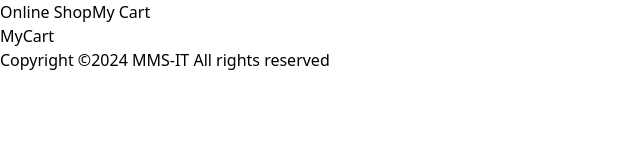
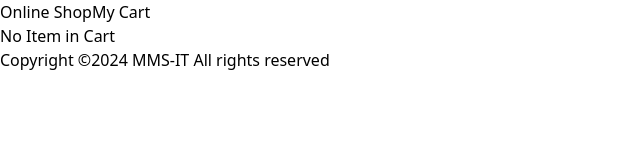
Before and after one commit to Yehtetaung158/react-project, a React (Vite) app in the folder react-shopping-web/: page /my-cart in a window 1280 px wide. Shown: the top 160 px of the page, without its empty margins (0-640 px from the left). Built offline with nearby package versions, Linux system fonts and the light colour scheme.

Commit message:
add to cart function with zustand added

```diff
--- a/react-shopping-web/package.json
+++ b/react-shopping-web/package.json
@@ -12,7 +12,8 @@
   "dependencies": {
     "react": "^18.3.1",
     "react-dom": "^18.3.1",
-    "react-router-dom": "^6.25.1"
+    "react-router-dom": "^6.25.1",
+    "zustand": "^4.5.4"
   },
   "devDependencies": {
     "@types/react": "^18.3.3",
--- /dev/null
+++ b/react-shopping-web/src/Zustand/useState.js
@@ -0,0 +1,11 @@
+import { create } from "zustand";
+
+const useCart = create((set) => ({
+    cart: [],
+    addToCart: (item) => {
+        set((state) => ({
+            cart: [...state.cart, item],
+        }));
+    },
+}));
+export default useCart
--- a/react-shopping-web/src/components/ProductCard.jsx
+++ b/react-shopping-web/src/components/ProductCard.jsx
@@ -1,6 +1,7 @@
 import React from "react";
 import Rating from "./Rating";
 import { Link } from 'react-router-dom';
+import useCart from "../Zustand/useState";
 const ProductCard = ({
   product: {
     title,
@@ -10,19 +11,22 @@ const ProductCard = ({
     rating: { rate },
   },
 }) => {
+  const {cart, addToCart} = useCart();
+  const handlerOnClick = ()=>{
+    addToCart({title, id, price, image, rate});}
   return (
     <>
-        <Link to={`/product-detail/${id}`} className="w-full flex flex-col border-2 border-black items-start p-3" key={id}>
+        <div className="w-full flex flex-col border-2 border-black items-start p-3" key={id}>
         <img src={image} alt="" className="h-40" />
-        <h1 className="text-gray-800 font-bold line-clamp-2">{title}</h1>
+        <Link to={`/product-detail/${id}`}><h1 className="text-gray-800 font-bold line-clamp-2">{title}</h1></Link>
         <Rating rate={rate} />
         <div className="flex justify-between items-center w-full ">
           <p className="text-gray-700">Price: ({price})</p>
-          <button className="border-2 border-black px-4 py-2 font-semibold hover:bg-black hover:text-white transition-all duration-300">
+          <button className="border-2 border-black px-4 py-2 font-semibold hover:bg-black hover:text-white transition-all duration-300" onClick={handlerOnClick}>
             Add to Cart
           </button>
         </div>
-      </Link>
+      </div>
     </>
   );
 };
--- a/react-shopping-web/src/main.jsx
+++ b/react-shopping-web/src/main.jsx
@@ -3,4 +3,5 @@ import { createRoot } from "react-dom/client";
 import { RouterProvider } from "react-router-dom";
 import router from "./routes/router";
 const root = document.querySelector('#root');
+
 createRoot(root).render(<RouterProvider router={router}/>)
--- a/react-shopping-web/src/pages/MyCart.jsx
+++ b/react-shopping-web/src/pages/MyCart.jsx
@@ -1,9 +1,13 @@
 import React, { useState } from 'react'
+import useCart from '../Zustand/useState';
 
 const MyCart = () => {
-  // const [myCart, setMyCart]=useState([]);
+  const {cart} = useCart();
   return (
-    <div>MyCart</div>
+    <div>
+      {cart.length > 0 ? <h1 className='text-3xl text-gray-700'>My Cart</h1> : <h1>No Item in Cart</h1>}
+      {cart.map((item) => <p key={item.id}>{item.title}</p>)}
+    </div>
   )
 }
 
```
Also changed, not shown: 1 other file (tests, documents, lock files or other folders).
